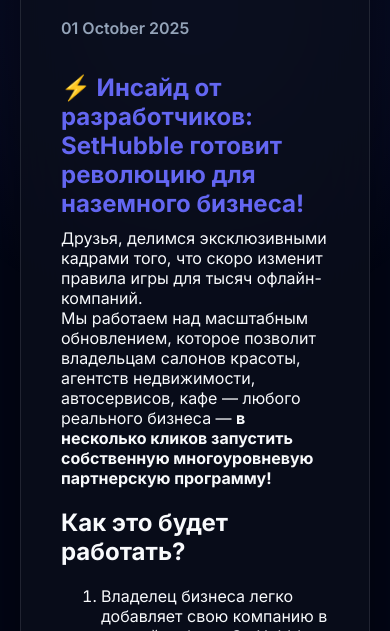
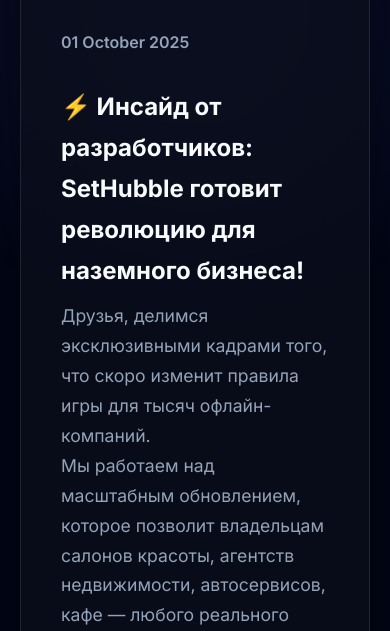
Before and after one commit to Novokreschennih/blog-sh, an Eleventy site: page content/news.njk in a window 390 px wide. Shown: the part 412-1043 px from the top of the page. Built offline with nearby package versions, Linux system fonts and the light colour scheme; Eleventy itself is replaced by a stand-in of ours; files that its build step writes are made by us from their sources; what @zachleat/heading-anchors, zod-validation-error would draw is missing.

Commit message:
Update index.css

```diff
--- a/css/index.css
+++ b/css/index.css
@@ -402,34 +402,51 @@ footer {
     margin-top: 15px;
 }
 /* --- СТИЛИ ДЛЯ НОВОСТНОЙ ЛЕНТЫ --- */
+/* --- УЛУЧШЕННЫЕ СТИЛИ ДЛЯ НОВОСТНОЙ ЛЕНТЫ --- */
 .news-list {
     display: flex;
     flex-direction: column;
-    gap: 30px;
+    gap: 20px; /* Уменьшаем гэп между новостями */
 }
 .news-item {
     display: grid;
     grid-template-columns: 150px 1fr;
     gap: 30px;
-    padding-bottom: 30px;
+    padding: 30px 0; /* Добавляем отступ сверху */
     border-bottom: 1px solid var(--border);
+}
+.news-list > li:first-child {
+    padding-top: 10px; /* Убираем лишний отступ у первой новости */
 }
 .news-date {
     font-weight: 600;
+    font-size: 1rem; /* Увеличиваем шрифт даты */
     color: var(--gray);
+    padding-top: 4px; /* Небольшая вертикальная коррекция */
+}
+.news-content {
+    line-height: 1.7; /* Увеличиваем межстрочный интервал */
 }
 .news-title {
     font-size: 1.5rem;
-    color: var(--primary);
+    color: var(--light); /* Делаем заголовок белым и контрастным */
     margin-bottom: 10px;
+    font-weight: 700;
 }
 .news-content p {
     margin: 0;
-    color: var(--light);
+    color: var(--gray); /* Делаем текст новости светло-серым */
+    font-size: 1.1rem; /* Увеличиваем основной шрифт */
 }
+
+/* Адаптация для мобильных */
 @media (max-width: 600px) {
     .news-item {
         grid-template-columns: 1fr;
-        gap: 15px;
+        gap: 10px;
+        padding: 20px 0;
+    }
+    .news-date {
+        margin-bottom: 5px; /* Добавляем отступ под датой на мобильных */
     }
 }
```
